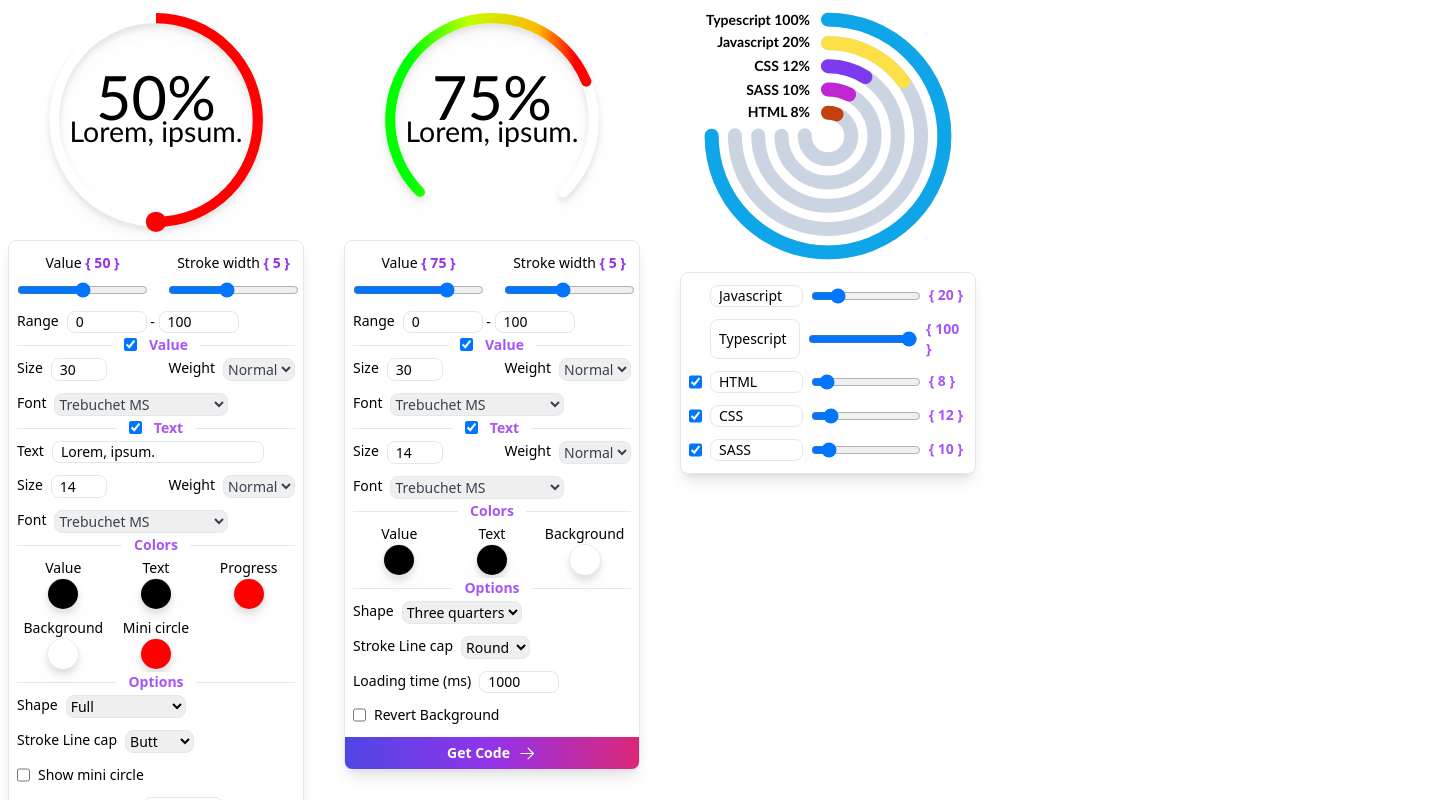
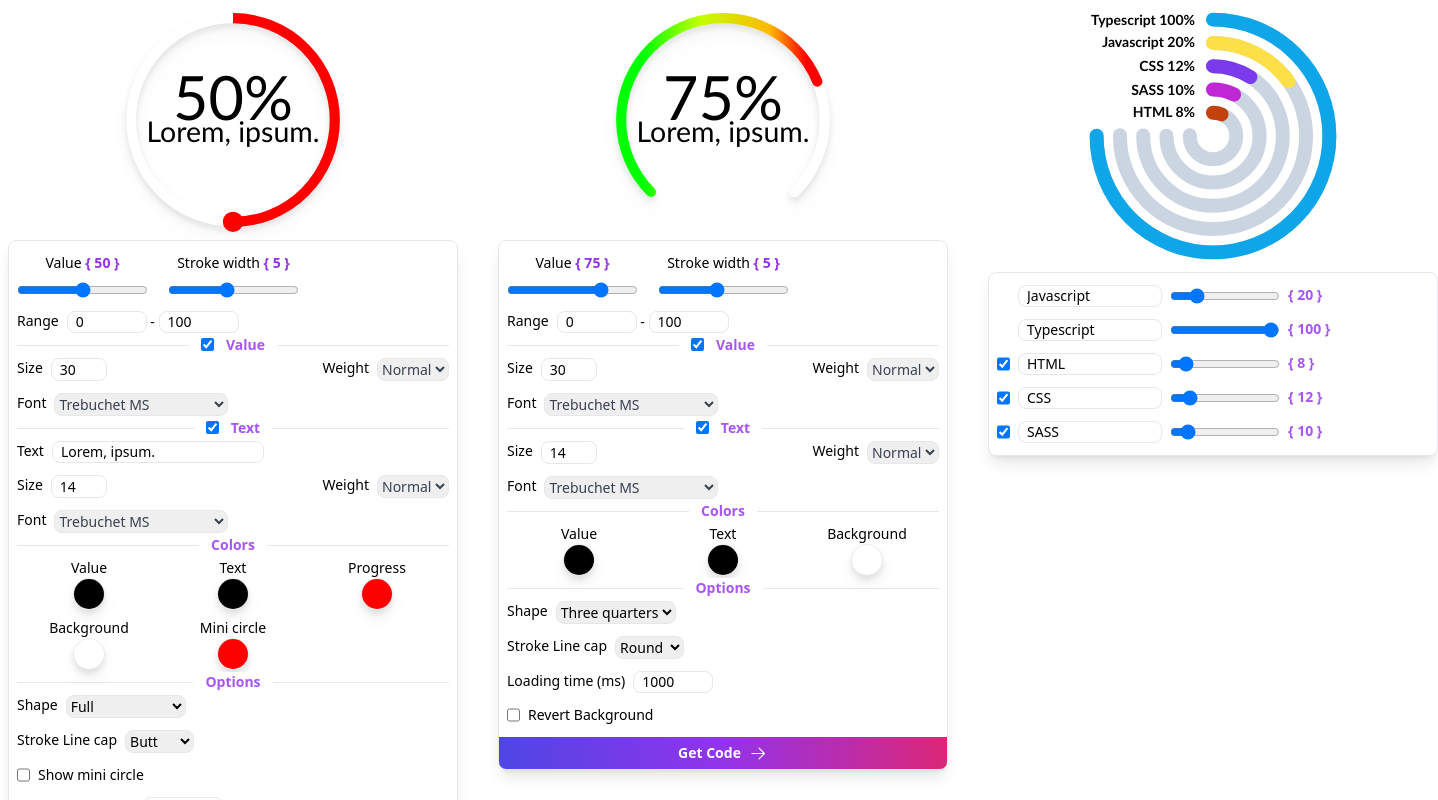
Before and after one commit to alptugidin/react-circular-progress-bar, a React (Vite) app: page / in a window 1280 px wide. Shown: the top 800 px of the page, 1438 px wide, since content can reach past the window. Built offline with nearby package versions, Linux system fonts and the light colour scheme.

Commit message:
new class for main-nested

```diff
--- a/src/index.css
+++ b/src/index.css
@@ -28,7 +28,8 @@ select {
 }
 
 select {
-  @apply focus:border-gray-400 outline-none;
+  @apply focus:border-gray-400 outline-none border rounded-lg;
+
 }
 input {
   @apply focus:border-gray-400 outline-none border-gray-200 border rounded-lg;
@@ -37,17 +38,22 @@ input {
 .main-flat {
   perspective: 1000px;
   position: relative;
-  width: 296px;
+  width: 450px;
   height: 563px;
 }
 
 .main-heat {
   perspective: 1000px;
   position: relative;
-  width: 296px;
+  width: 450px;
   height: 521px;
 }
-
+.main-nested {
+  perspective: 1000px;
+  position: relative;
+  width: 450px;
+  height: 459px;
+}
 .settings {
   backface-visibility: hidden;
   position: absolute;
@@ -67,6 +73,11 @@ input {
   height: 521px;
 }
 
+.back-nested {
+  transform: rotateY(-180deg);
+  height: 353px;
+}
+
 .rotate {
   transform: rotateY(180deg);
 }
```
